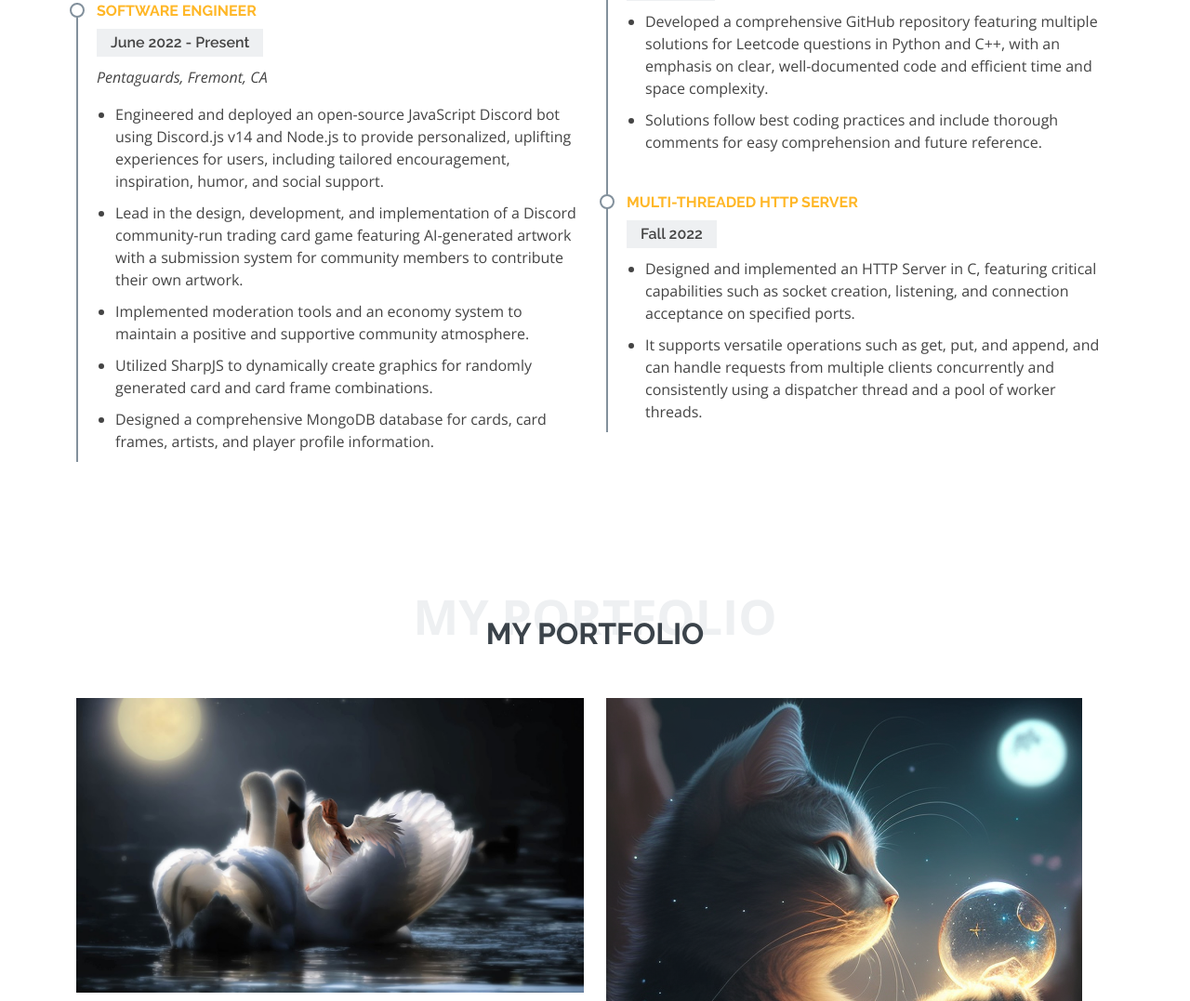
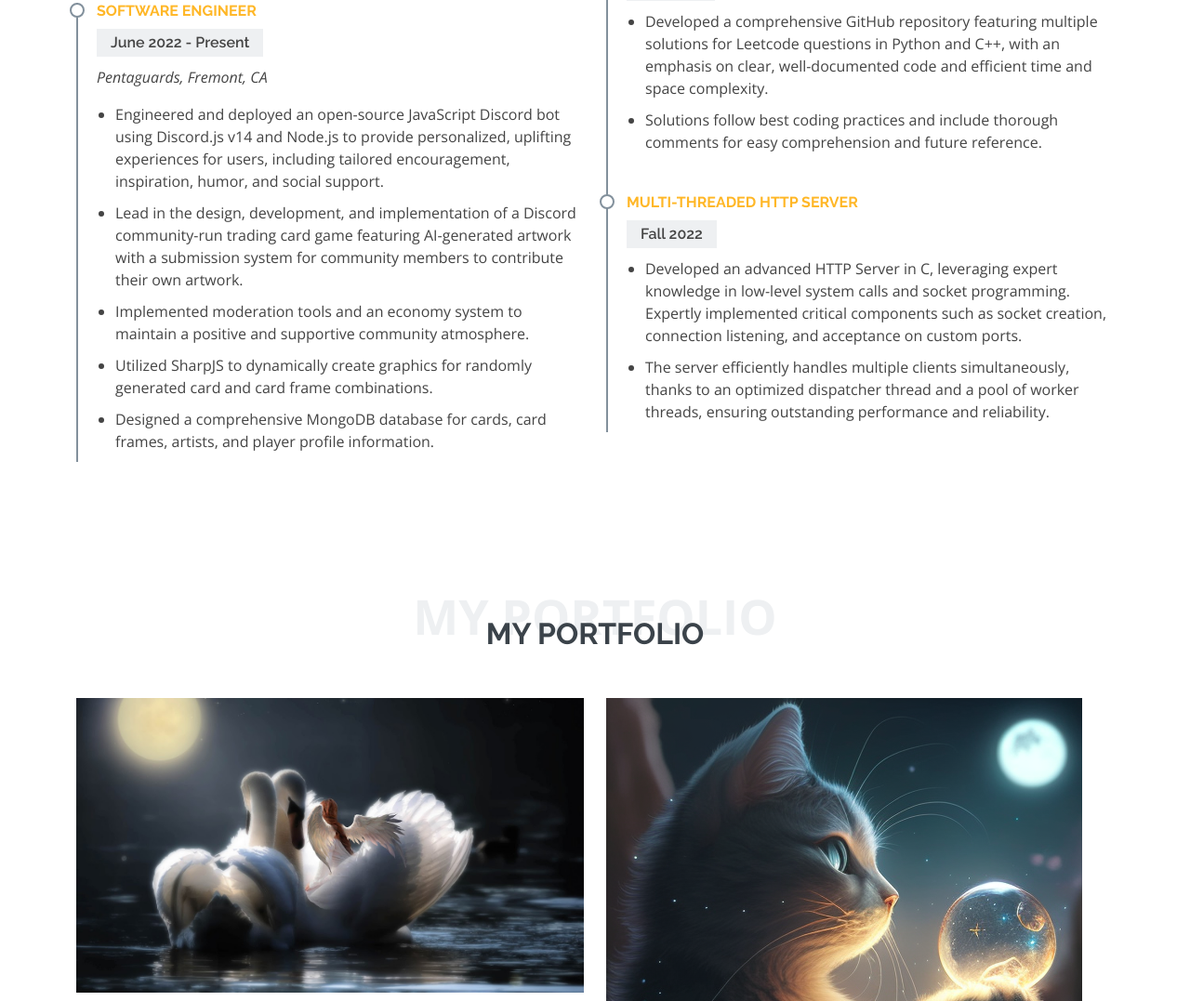
Before and after one commit to phanturne/portfolio-website, a plain HTML site: page index.html in a window 1280 px wide. Shown: the part 2212-3289 px from the top of the page at 93% size. Drawn offline with nearby package versions, Linux system fonts and the light colour scheme; a web font is replaced by a local one.

Commit message:
Updated resume and Pentaguards link

```diff
--- a/index.html
+++ b/index.html
@@ -252,10 +252,11 @@
               <h4>Multi-threaded HTTP Server</h4>
               <h5>Fall 2022</h5>
               <ul>
-                <li>Designed and implemented an HTTP Server in C, featuring critical capabilities such as socket creation,
-                  listening, and connection acceptance on specified ports. </li>
-                <li>It supports versatile operations such as get, put, and append, and can handle requests from multiple
-                  clients concurrently and consistently using a dispatcher thread and a pool of worker threads.</li>
+                <li>Developed an advanced HTTP Server in C, leveraging expert knowledge in low-level system calls and
+                  socket programming. Expertly implemented critical components such as socket creation, connection listening,
+                  and acceptance on custom ports. </li>
+                <li>The server efficiently handles multiple clients simultaneously, thanks to an optimized dispatcher thread
+                  and a pool of worker threads, ensuring outstanding performance and reliability.</li>
               </ul>
             </div>
           </div>
@@ -437,7 +438,7 @@
                 completely free to play, with optional donations to support the game and its development. So why wait?
                 Join the action today!</p>
               <a href="assets/img/card1.png" data-gallery="portfolioGallery" class="portfolio-lightbox preview-link" title="Pentaguards Trading-Card Game"><i class="bx bx-plus"></i></a>
-              <a href="https://github.com/phanturne/Pentaguards" class="details-link" title="More Details"><i class="bx bx-link"></i></a>
+              <a href="https://pentaguards.com" class="details-link" title="More Details"><i class="bx bx-link"></i></a>
             </div>
           </div>
 
```
